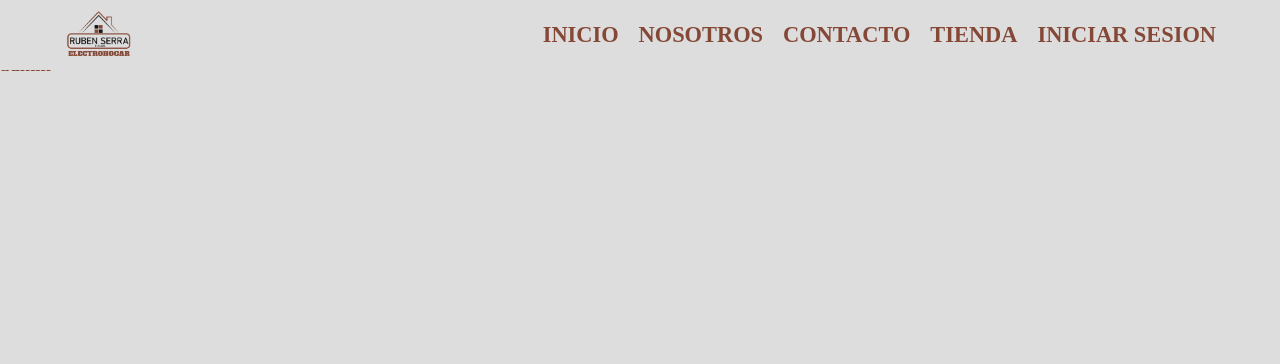
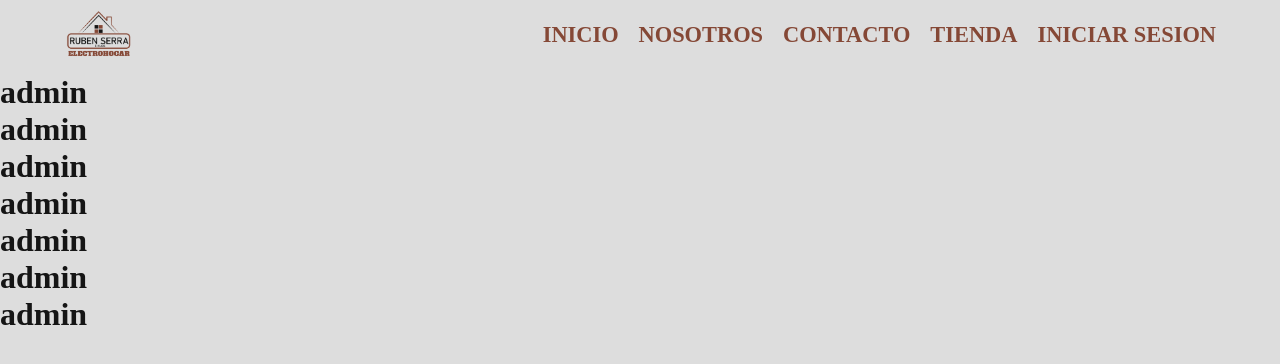
Before and after one commit to rolwebservices/rubenSerra, a React (Vite) app: page /admin in a window 1280 px wide. Shown: the top 364 px of the page. Built offline with nearby package versions, Linux system fonts and the light colour scheme.

Commit message:
Arreglo boton login

```diff
--- a/src/components/Admin.css
+++ b/src/components/Admin.css
@@ -1,3 +1,8 @@
 .admin{
     margin-bottom: 70px;
 }
+
+.admin h1, h2, h3{
+    color: var(--grisOscuro);
+    font-size: 2em;
+}
--- a/src/components/Admin.jsx
+++ b/src/components/Admin.jsx
@@ -9,6 +9,12 @@ function Admin() {
         <h1>admin</h1>
         <h2>admin</h2>
         <h3>admin</h3>
+        <h1>admin</h1>
+        <h2>admin</h2>
+        <h3>admin</h3>
+        <h1>admin</h1>
+        <h2>admin</h2>
+        <h3>admin</h3>
     </section>
   )
 }
--- a/src/components/Header.jsx
+++ b/src/components/Header.jsx
@@ -21,7 +21,7 @@ const Header = () => {
         <div className={`nav__items ${isOpen ? 'open' : ''}`}>
           <Link to="/rubenSerra" onClick={handleLinkClick}>Inicio</Link>
           <Link to="#nosotros" onClick={handleLinkClick}>Nosotros</Link>
-          <Link to="#contacto" onClick={handleLinkClick}>Contacto</Link>
+          <Link to="/admin" onClick={handleLinkClick}>Contacto</Link>
           <Link to="/tienda" onClick={handleLinkClick}>Tienda</Link>
           <Link to="/login" onClick={handleLinkClick}>Iniciar Sesion</Link>
         </div>
--- a/src/components/Login.css
+++ b/src/components/Login.css
@@ -34,9 +34,14 @@
     outline: none;
 }
 
-.login__form button{
+.login__form a{
     width: 70%;
     height: 30px;
+}
+
+.login__form button{
+    width: 100%;
+    height: 100%;
     border-radius: 10px;
     border-style: none;
     background-color: var(--naranjaClaro);
--- a/src/components/Login.jsx
+++ b/src/components/Login.jsx
@@ -1,6 +1,7 @@
 import React from 'react'
 import './Login.css'
 import { useState } from 'react';
+import { Link } from 'react-router-dom';
 
 function Login() {
   const [user, setUser] = useState('');
@@ -10,8 +11,10 @@ function Login() {
     <section className='login'>
       <form action="" className='login__form'>
         <input type="text" name="" id="" placeholder='Usuario' />
-            <input type="password" name="" id="" placeholder='Contraseña'/>
+        <input type="password" name="" id="" placeholder='Contraseña' />
+        <Link to="/admin">
           <button>Iniciar Sesión</button>
+        </Link>
       </form>
     </section>
   )
```
Lines whose indentation alone changed are shown as unchanged.
